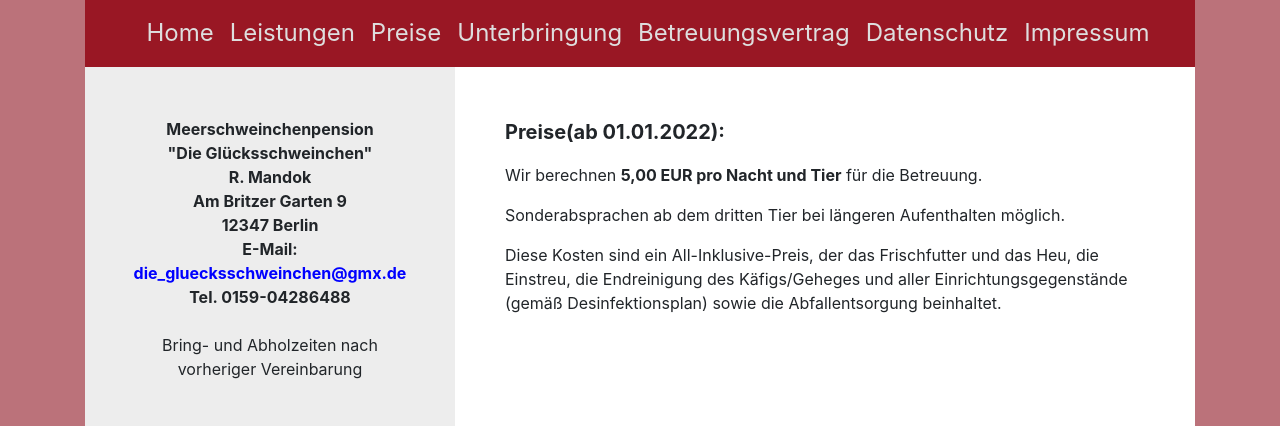
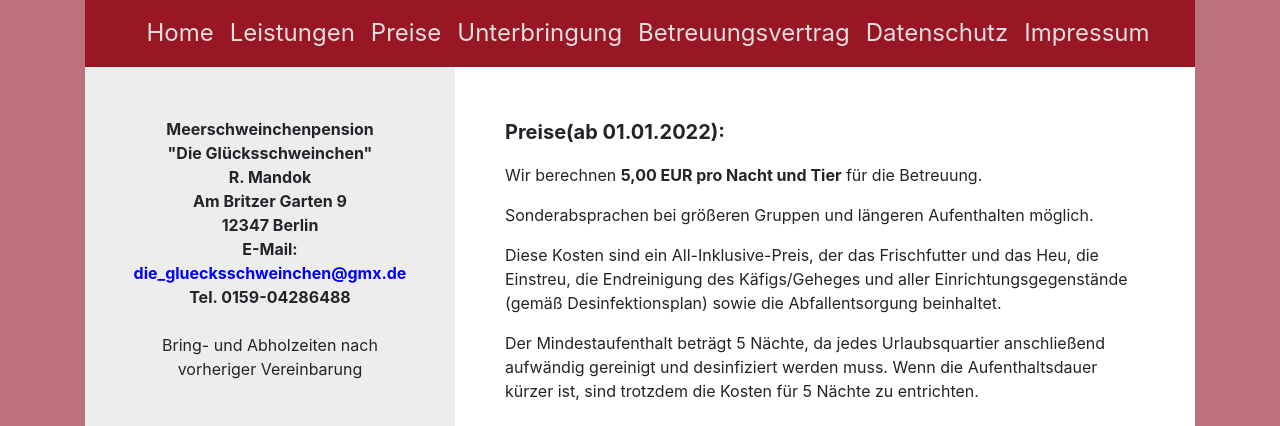
Before and after one commit to tuansondinh/die-gluecksschweinchen.de, a PHP site: page /prices.php in a window 1280 px wide. Shown: the part 301-727 px from the top of the page. Run offline with PHP 8.4, Linux system fonts and the light colour scheme; some libraries are stand-ins or nearby versions.

Commit message:
change price.php

```diff
--- a/parts/prices.php
+++ b/parts/prices.php
@@ -6,10 +6,13 @@
     <p>Wir berechnen <span class="font-weight-bold">5,00 EUR pro Nacht und Tier</span> für die Betreuung.
     </p>
 
-    <p>Sonderabsprachen ab dem dritten Tier bei längeren Aufenthalten möglich.
+    <p>Sonderabsprachen bei größeren Gruppen und längeren Aufenthalten möglich.
     </p>
     <p>
 Diese Kosten sind ein All-Inklusive-Preis, der das Frischfutter und das Heu, die Einstreu, die Endreinigung des Käfigs/Geheges und aller Einrichtungsgegenstände (gemäß Desinfektionsplan) sowie die Abfallentsorgung beinhaltet.
+</p>
+<p>
+Der Mindestaufenthalt beträgt 5 Nächte, da jedes Urlaubsquartier anschließend aufwändig gereinigt und desinfiziert werden muss. Wenn die Aufenthaltsdauer kürzer ist, sind trotzdem die Kosten für 5 Nächte zu entrichten.
 </p>
 
     <!-- <button type="button" class="btn btn-primary">Erfahre mehr!</button> -->
```
